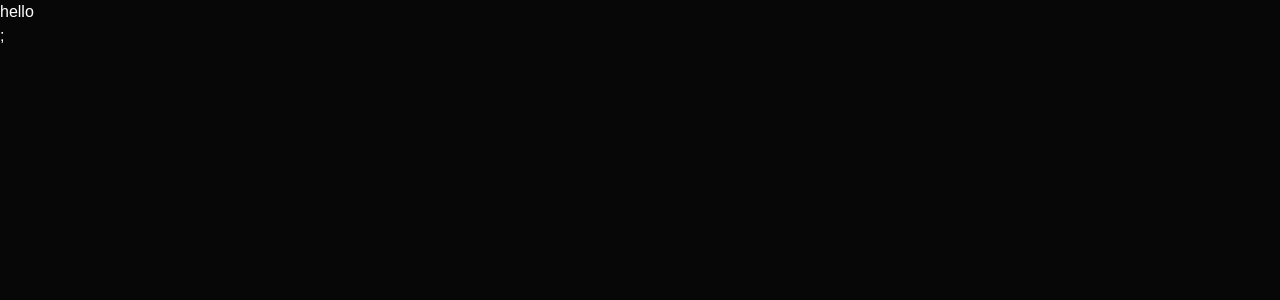
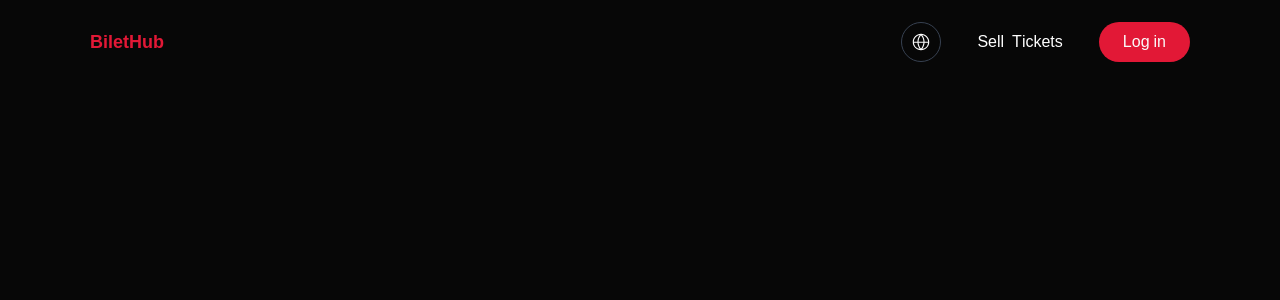
Before and after one commit to chubinaaa/DOER-team5-FE, a Next.js app: page / in a window 1280 px wide. Shown: the top 300 px of the page. Built offline with nearby package versions, Linux system fonts and the light colour scheme.

Commit message:
add Header component

```diff
--- a/package.json
+++ b/package.json
@@ -10,6 +10,7 @@
         "prepare": "husky install"
     },
     "dependencies": {
+        "@radix-ui/react-slot": "^1.1.0",
         "class-variance-authority": "^0.7.0",
         "clsx": "^2.1.1",
         "framer-motion": "^11.11.9",
--- a/src/app/globals.css
+++ b/src/app/globals.css
@@ -15,14 +15,25 @@
 
 body {
     background-color: #070707;
+    margin: 0;
+    padding: 0;
+    box-sizing: border-box;
+    overflow-x: hidden;
+    color: #fff;
+    font-family: "Montserrat", sans-serif;
+
+}
+
+.app-container {
     max-width: 1440px;
     margin: 0 auto;
 
-    font-family: 'Montserrat', sans-serif;
-    box-sizing: border-box;
-    padding: 0;
-    margin: 0;
-    color: #ffffff;
+    width: 100%;
+
+    overflow: visible;
+
+    position: relative;
+
 }
 
 /*
--- a/src/app/layout.tsx
+++ b/src/app/layout.tsx
@@ -1,6 +1,7 @@
 import type { Metadata } from "next";
 import localFont from "next/font/local";
 import "./globals.css";
+import Header from "@/components/Header";
 
 const montserratSans = localFont({
     src: "./fonts/Montserrat-VariableFont_wght.ttf",
@@ -21,7 +22,10 @@ export default function RootLayout({
     return (
         <html lang="en">
             <body className={`${montserratSans.variable} antialiased scroll-hidden`}>
-                {children}
+                <div className="app-container">
+                    <Header />
+                    {children}
+                </div>
             </body>
         </html>
     );
--- a/src/app/page.tsx
+++ b/src/app/page.tsx
@@ -1,7 +1,3 @@
 export default function Home() {
-    return (
-        <div>
-            <h1>hello</h1>;
-        </div>
-    );
+    return <div></div>;
 }
--- /dev/null
+++ b/src/app/sell-ticket/page.tsx
@@ -0,0 +1,7 @@
+import React from "react";
+
+const SellTicket = () => {
+    return <div>SellTicket</div>;
+};
+
+export default SellTicket;
--- /dev/null
+++ b/src/components/Header.tsx
@@ -0,0 +1,30 @@
+"use client";
+
+import React from "react";
+import { GoGlobe } from "react-icons/go";
+
+import { CiLogin } from "react-icons/ci";
+import { AnimateLink } from "./animationHelpers/MotionLink";
+import { AnimateButton } from "./animationHelpers/AnimateButton";
+
+const Header = () => {
+    return (
+        <header className="h-[83px] w-full px-[90px] py-4 flex justify-between items-center ">
+            <div>
+                <h1 className="text-default-primary font-bold text-lg">BiletHub</h1>
+            </div>
+            <div className="flex justify-center items-center gap-9">
+                <div className="h-10 w-10 rounded-full border border-gray-700 flex justify-center items-center hover:bg-[#6D6F7433] hover:border-[#6D6F744D] transition-colors duration-200 ease-in-out cursor-pointer">
+                    <GoGlobe className="text-lg" />
+                </div>
+                <AnimateLink href="/sell-ticket">Sell Tickets</AnimateLink>
+
+                <AnimateButton staggerNum={0.05} icon={<CiLogin />}>
+                    Log in
+                </AnimateButton>
+            </div>
+        </header>
+    );
+};
+
+export default Header;
--- /dev/null
+++ b/src/components/animationHelpers/AnimateButton.tsx
@@ -0,0 +1,83 @@
+"use client";
+import React from "react";
+import { motion, stagger, useAnimate } from "framer-motion";
+
+import { Button } from "../ui/button";
+export const AnimateButton = ({
+    children,
+    className,
+    icon,
+    staggerNum,
+    onClick = () => {},
+}: {
+    children: string;
+    className?: string;
+    icon: React.ReactNode;
+    staggerNum: number;
+    onClick?: () => void;
+}) => {
+    const [scope, animate] = useAnimate();
+
+    const onClickAnimate = async () => {
+        await animate([
+            [".button", { scale: 0.9 }, { duration: 0.1, ease: "easeInOut" }],
+            [".button", { scale: 1 }, { duration: 0.1, ease: "easeInOut", at: "0.1" }],
+        ]);
+
+        if (onClick) {
+            console.log("clicked");
+            onClick();
+        }
+    };
+    const onButtonHover = () => {
+        animate([
+            [
+                ".letter",
+                { y: "-120%" },
+                { duration: 0.2, ease: "easeInOut", delay: stagger(staggerNum) },
+            ],
+            [".button", { scale: 1.05 }, { duration: 0.2, ease: "easeInOut", at: "<" }],
+            [".icon", { y: 0 }, { duration: 0.2, ease: "easeInOut", at: "-0.2" }],
+        ]);
+    };
+
+    const onButtonLeave = () => {
+        animate([
+            [".icon", { y: "220%" }, { duration: 0.2, ease: "easeInOut", at: "-0.2" }],
+            [".button", { scale: 1 }, { duration: 0.2, ease: "easeInOut", at: "<" }],
+            [
+                ".letter",
+                { y: 0 },
+                {
+                    duration: 0.2,
+                    ease: "easeInOut",
+                    delay: stagger(staggerNum),
+                    at: "-0.1",
+                },
+            ],
+        ]);
+    };
+
+    return (
+        <div className=" overflow-hidden " ref={scope}>
+            <Button
+                onClick={onClickAnimate}
+                onMouseOver={onButtonHover}
+                onMouseLeave={onButtonLeave}
+                className={`bg-default-primary relative button py-2.5 px-6 flex  justify-center items-center  overflow-hidden rounded-[30px] text-md  font-normal hover:bg-default-primary transition-colors duration-300 ease-in-out ${className} `}
+            >
+                <span className="sr-only">{children}</span>
+                <span aria-hidden>
+                    {children.split("").map((letter, i) => (
+                        <span className={`letter inline-block ${letter === " " && "w-1"}`} key={i}>
+                            {letter}
+                        </span>
+                    ))}
+                </span>
+                <motion.span className="absolute icon text-xl" initial={{ y: "220%" }}>
+                    {icon}
+                </motion.span>
+            </Button>
+        </div>
+    );
+};
--- /dev/null
+++ b/src/components/animationHelpers/MotionLink.tsx
@@ -0,0 +1,62 @@
+"use client";
+import Link from "next/link";
+import React from "react";
+import { motion } from "framer-motion";
+
+const DURATION = 0.25;
+const STAGER = 0.025;
+export const AnimateLink = ({ children, href }: { children: string; href: string }) => {
+    const MotionLink = motion(Link);
+
+    return (
+        <MotionLink
+            initial="initial"
+            whileHover="hovered"
+            href={href}
+            className="relative block overflow-hidden whitespace-nowrap text-md"
+        >
+            <div>
+                {children.split("").map((l, i) => {
+                    return (
+                        <motion.span
+                            className={`inline-block ${l === " " ? "w-2" : ""}`}
+                            variants={{
+                                initial: { y: 0 },
+                                hovered: { y: "-100%" },
+                            }}
+                            transition={{
+                                duration: DURATION,
+                                ease: "easeInOut",
+                                delay: STAGER * i,
+                            }}
+                            key={i}
+                        >
+                            {l}
+                        </motion.span>
+                    );
+                })}
+            </div>
+            <div className=" absolute inset-0">
+                {children.split("").map((l, i) => {
+                    return (
+                        <motion.span
+                            className={`inline-block ${l === " " ? "w-2" : ""}`}
+                            variants={{
+                                initial: { y: "100%" },
+                                hovered: { y: 0 },
+                            }}
+                            transition={{
+                                duration: DURATION,
+                                ease: "easeInOut",
+                                delay: STAGER * i,
+                            }}
+                            key={i}
+                        >
+                            {l}
+                        </motion.span>
+                    );
+                })}
+            </div>
+        </MotionLink>
+    );
+};
--- /dev/null
+++ b/src/components/ui/button.tsx
@@ -0,0 +1,54 @@
+import * as React from "react";
+import { Slot } from "@radix-ui/react-slot";
+import { cva, type VariantProps } from "class-variance-authority";
+
+import { cn } from "@/lib/utils";
+
+const buttonVariants = cva(
+    "inline-flex items-center justify-center gap-2 whitespace-nowrap rounded-md text-sm font-medium ring-offset-background transition-colors focus-visible:outline-none focus-visible:ring-2 focus-visible:ring-ring focus-visible:ring-offset-2 disabled:pointer-events-none disabled:opacity-50 [&_svg]:pointer-events-none [&_svg]:size-4 [&_svg]:shrink-0",
+    {
+        variants: {
+            variant: {
+                default: "bg-primary text-primary-foreground hover:bg-primary/90",
+                destructive: "bg-destructive text-destructive-foreground hover:bg-destructive/90",
+                outline:
+                    "border border-input bg-background hover:bg-accent hover:text-accent-foreground",
+                secondary: "bg-secondary text-secondary-foreground hover:bg-secondary/80",
+                ghost: "hover:bg-accent hover:text-accent-foreground",
+                link: "text-primary underline-offset-4 hover:underline",
+            },
+            size: {
+                default: "h-10 px-4 py-2",
+                sm: "h-9 rounded-md px-3",
+                lg: "h-11 rounded-md px-8",
+                icon: "h-10 w-10",
+            },
+        },
+        defaultVariants: {
+            variant: "default",
+            size: "default",
+        },
+    },
+);
+
+export interface ButtonProps
+    extends React.ButtonHTMLAttributes<HTMLButtonElement>,
+        VariantProps<typeof buttonVariants> {
+    asChild?: boolean;
+}
+
+const Button = React.forwardRef<HTMLButtonElement, ButtonProps>(
+    ({ className, variant, size, asChild = false, ...props }, ref) => {
+        const Comp = asChild ? Slot : "button";
+        return (
+            <Comp
+                className={cn(buttonVariants({ variant, size, className }))}
+                ref={ref}
+                {...props}
+            />
+        );
+    },
+);
+Button.displayName = "Button";
+
+export { Button, buttonVariants };
```
Also changed, not shown: 1 other file (tests, documents, lock files or other folders).
